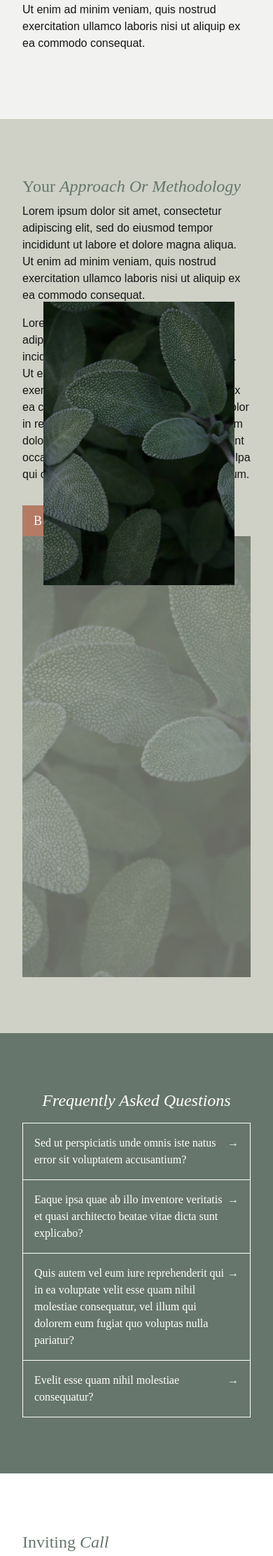
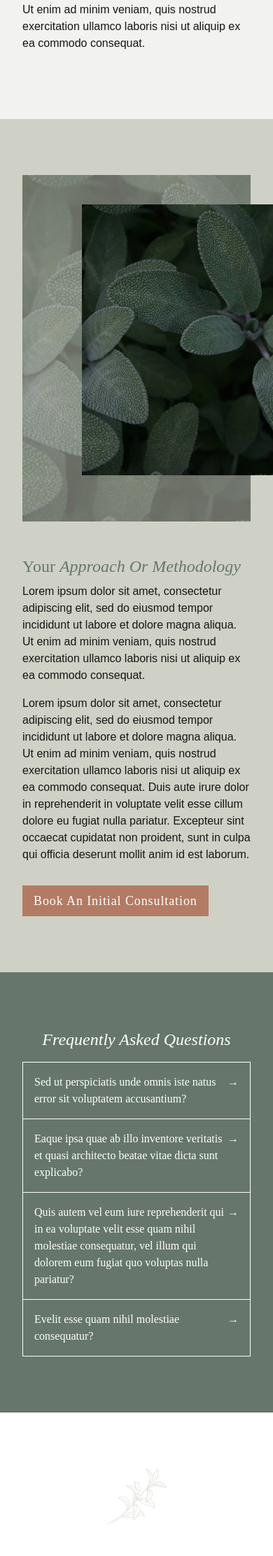
Before and after one commit to brittwoodard/gentle-within, a Jekyll site: the page built from _offerings/individual-therapy-sessions.md, in a window 390 px wide. Shown: the part 2726-4949 px from the top of the page at 70% size. Built offline with Jekyll 4.4.1, drawn with Linux system fonts in a browser that asks for light colours; some web fonts are replaced.

Commit message:
mobile design

```diff
--- a/_layouts/offering.html
+++ b/_layouts/offering.html
@@ -80,8 +80,11 @@ layout: default
 <!-- Approach / Methodology Section -->
 <section class="relative md:grid md:grid-cols-3 gap-20 bg-main section-padding">
 
-    <!-- Left Column / Text -->
-    <div class="col-span-2 flex items-center">
+    <!-- Background Image (Mobile) -->
+    <div class="md:hidden relative bg-image-style bg-overlay medium min-h-[55vh]" data-aos="fade-up" data-aos-offset="0" data-aos-duration="2000" style="background-image: url('{{ page.approach.images.background-image.image_path }}'); background-position: {{ page.images.featured-image.image_path }};"></div>
+
+    <!-- Text -->
+    <div class="col-span-2 flex items-center mt-12 lg:mt-0">
         <div class="lg:w-[80%]">
             <h2 class="font-serif text-2xl mb-2 text-dark capitalize">{{ page.approach.heading_html }}</h2>
             <div>
@@ -91,11 +94,11 @@ layout: default
         </div>
     </div>
 
-    <!-- Right Column -->
-    <div class="relative bg-image-style bg-overlay medium min-h-[70vh]" data-aos="fade-up" data-aos-offset="0" data-aos-duration="2000" style="background-image: url('{{ page.approach.images.background-image.image_path }}'); background-position: {{ page.images.featured-image.image_path }};"></div>
+    <!-- Background Image (Desktop) -->
+    <div class="hidden md:block relative bg-image-style bg-overlay medium min-h-[70vh]" data-aos="fade-up" data-aos-offset="0" data-aos-duration="2000" style="background-image: url('{{ page.approach.images.background-image.image_path }}'); background-position: {{ page.images.featured-image.image_path }};"></div>
 
     <!-- Floating Image -->
-    <div class="bg-image-style absolute top-[20%] right-[14%] z-10 h-[45vh] lg:h-[60vh] w-[70vw] md:w-[45vw] lg:w-[25vw]" data-aos="fade-up" data-aos-offset="0" data-aos-duration="3000" data-aos-delay="500" style="background-image: url('{{ page.approach.images.featured-image.image_path }}'); background-position: {{ page.approach.images.featured-image.image_focus }};"></div>
+    <div class="bg-image-style absolute top-[10%] lg:top-[20%] right-0 lg:right-[14%] z-10 h-[43vh] lg:h-[60vh] w-[70vw] md:w-[45vw] lg:w-[25vw]" data-aos="fade-up" data-aos-offset="0" data-aos-duration="3000" data-aos-delay="500" style="background-image: url('{{ page.approach.images.featured-image.image_path }}'); background-position: {{ page.approach.images.featured-image.image_focus }};"></div>
 </section>
 
 
@@ -121,7 +124,7 @@ layout: default
 
 
 <!-- Call To Action -->
-<section class="grid grid-cols-2 py-20 lg:py-28">
+<section class="grid md:grid-cols-2 py-20 lg:py-28">
 
     <!-- Left Column / Text -->
     <div class="px-8 lg:px-20 flex items-center">
@@ -135,5 +138,5 @@ layout: default
     </div>
 
     <!-- Right Column / Image -->
-    <div class="bg-contain bg-center bg-no-repeat min-h-[40vh]" style="background-image: url('{{ page.cta.image_path }}');"></div>
+    <div class="order-first md:order-last mb-[10%] md:m-0 bg-contain bg-center bg-no-repeat h-20 lg:min-h-[40vh]" style="background-image: url('{{ page.cta.image_path }}');"></div>
 </section>
--- a/assets/css/style.css
+++ b/assets/css/style.css
@@ -722,6 +722,18 @@ li::marker {
 .top-\[23\%\] {
   top: 23%;
 }
+.right-0 {
+  right: 0px;
+}
+.top-\[26\%\] {
+  top: 26%;
+}
+.top-\[19\%\] {
+  top: 19%;
+}
+.top-\[18\%\] {
+  top: 18%;
+}
 .z-10 {
   z-index: 10;
 }
@@ -745,6 +757,12 @@ li::marker {
 }
 .m-2 {
   margin: 0.5rem;
+}
+.m-\[20\%\] {
+  margin: 20%;
+}
+.m-\[10\%\] {
+  margin: 10%;
 }
 .mx-2 {
   margin-left: 0.5rem;
@@ -795,6 +813,18 @@ li::marker {
 .mb-20 {
   margin-bottom: 5rem;
 }
+.mt-20 {
+  margin-top: 5rem;
+}
+.mt-16 {
+  margin-top: 4rem;
+}
+.mt-12 {
+  margin-top: 3rem;
+}
+.mb-\[10\%\] {
+  margin-bottom: 10%;
+}
 .block {
   display: block;
 }
@@ -819,6 +849,12 @@ li::marker {
 .h-screen {
   height: 100vh;
 }
+.h-\[43vh\] {
+  height: 43vh;
+}
+.h-20 {
+  height: 5rem;
+}
 .min-h-\[30vh\] {
   min-height: 30vh;
 }
@@ -836,6 +872,9 @@ li::marker {
 }
 .min-h-\[70vh\] {
   min-height: 70vh;
+}
+.min-h-\[55vh\] {
+  min-height: 55vh;
 }
 .w-\[60\%\] {
   width: 60%;
@@ -1008,6 +1047,9 @@ li::marker {
 .pt-28 {
   padding-top: 7rem;
 }
+.pt-20 {
+  padding-top: 5rem;
+}
 .text-left {
   text-align: left;
 }
@@ -1163,6 +1205,9 @@ li::marker {
   .md\:col-span-2 {
     grid-column: span 2 / span 2;
   }
+  .md\:m-0 {
+    margin: 0px;
+  }
   .md\:my-0 {
     margin-top: 0px;
     margin-bottom: 0px;
@@ -1187,6 +1232,9 @@ li::marker {
   }
   .md\:hidden {
     display: none;
+  }
+  .md\:h-0 {
+    height: 0px;
   }
   .md\:max-h-\[40vh\] {
     max-height: 40vh;
@@ -1270,6 +1318,15 @@ li::marker {
   .lg\:top-\[12\%\] {
     top: 12%;
   }
+  .lg\:right-\[14\%\] {
+    right: 14%;
+  }
+  .lg\:top-\[20\%\] {
+    top: 20%;
+  }
+  .lg\:m-0 {
+    margin: 0px;
+  }
   .lg\:mb-0 {
     margin-bottom: 0px;
   }
@@ -1278,6 +1335,9 @@ li::marker {
   }
   .lg\:mr-12 {
     margin-right: 3rem;
+  }
+  .lg\:mt-0 {
+    margin-top: 0px;
   }
   .lg\:block {
     display: block;
@@ -1315,6 +1375,9 @@ li::marker {
   .lg\:gap-20 {
     gap: 5rem;
   }
+  .lg\:p-0 {
+    padding: 0px;
+  }
   .lg\:px-0 {
     padding-left: 0px;
     padding-right: 0px;
```
